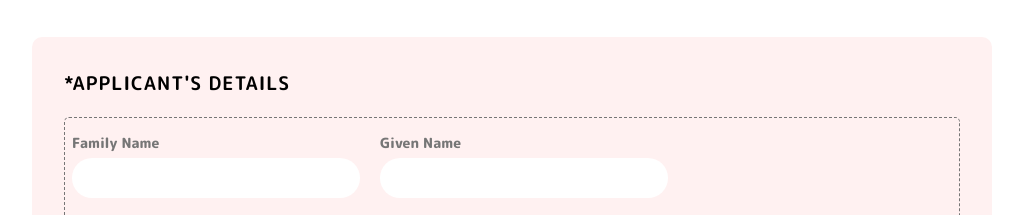
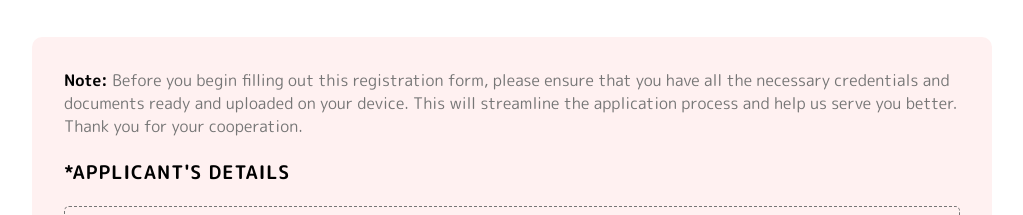
Before and after one commit to Jovicy/Forbes-registration-form, a plain HTML site: page index.html in a window 1280 px wide. Shown: the part 523-738 px from the top of the page, without its empty margins (128-1151 px from the left). Drawn offline with Linux system fonts and the light colour scheme.

Commit message:
added a note class

```diff
--- a/css/style.css
+++ b/css/style.css
@@ -184,6 +184,16 @@ label {
     font-family: inherit;
 }
 
+.form-note {
+    font-family: inherit;
+    font-weight: 400;
+}
+
+.form-note span {
+    color: #000000;
+    font-weight: bold;
+}
+
 .formBtn {
     display: flex;
     width: 15.25rem;
--- a/index.html
+++ b/index.html
@@ -24,6 +24,9 @@
           enctype="multipart/form-data"
         >
             <div class="forms">
+                <div class="form-note">
+                    <p><span>Note: </span>Before you begin filling out this registration form, please ensure that you have all the necessary credentials and documents ready and uploaded on your device. This will streamline the application process and help us serve you better. Thank you for your cooperation.</p>
+                </div>
                 <div class="form-heading">
                     <h3>*Applicant's Details</h3>
                 </div>
```
